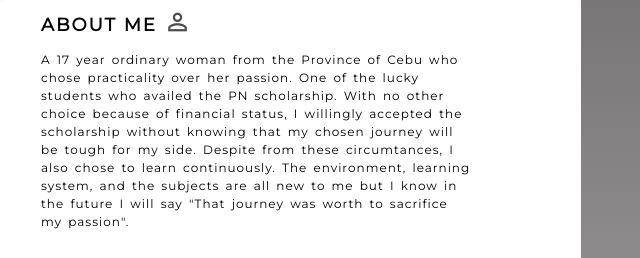
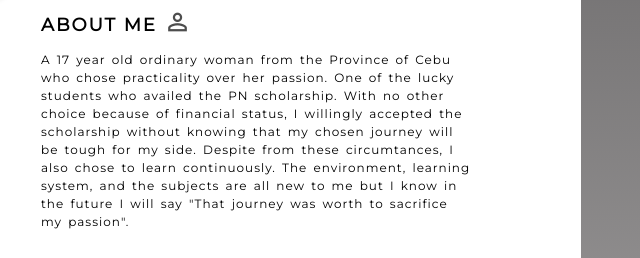
Before and after one commit to rooksun/rooksun.github.io, a plain HTML site: page index.html in a window 1280 px wide. Shown: the part 265-523 px from the top of the page, 459-1099 px from the left. Drawn offline with Linux system fonts and the light colour scheme.

Commit message:
updated index.html

```diff
--- a/index.html
+++ b/index.html
@@ -108,7 +108,7 @@
 		<div class="box-2">
 			<h2>ABOUT ME <i class="material-icons icons3" style="font-size: 28px!important; ">perm_identity</i></h2>
 			<p class="p2">
-				A 17 year ordinary woman from the Province of Cebu who chose practicality over her passion. One of the lucky
+				A 17 year old ordinary woman from the Province of Cebu who chose practicality over her passion. One of the lucky
 				students who availed the PN scholarship. With no other choice because of financial status, I willingly accepted
 				the scholarship without knowing that my chosen journey will be tough for my side. Despite from these circumtances, I
 				also chose to learn continuously. The environment, learning system, and the subjects are all new to me but I know in
```
